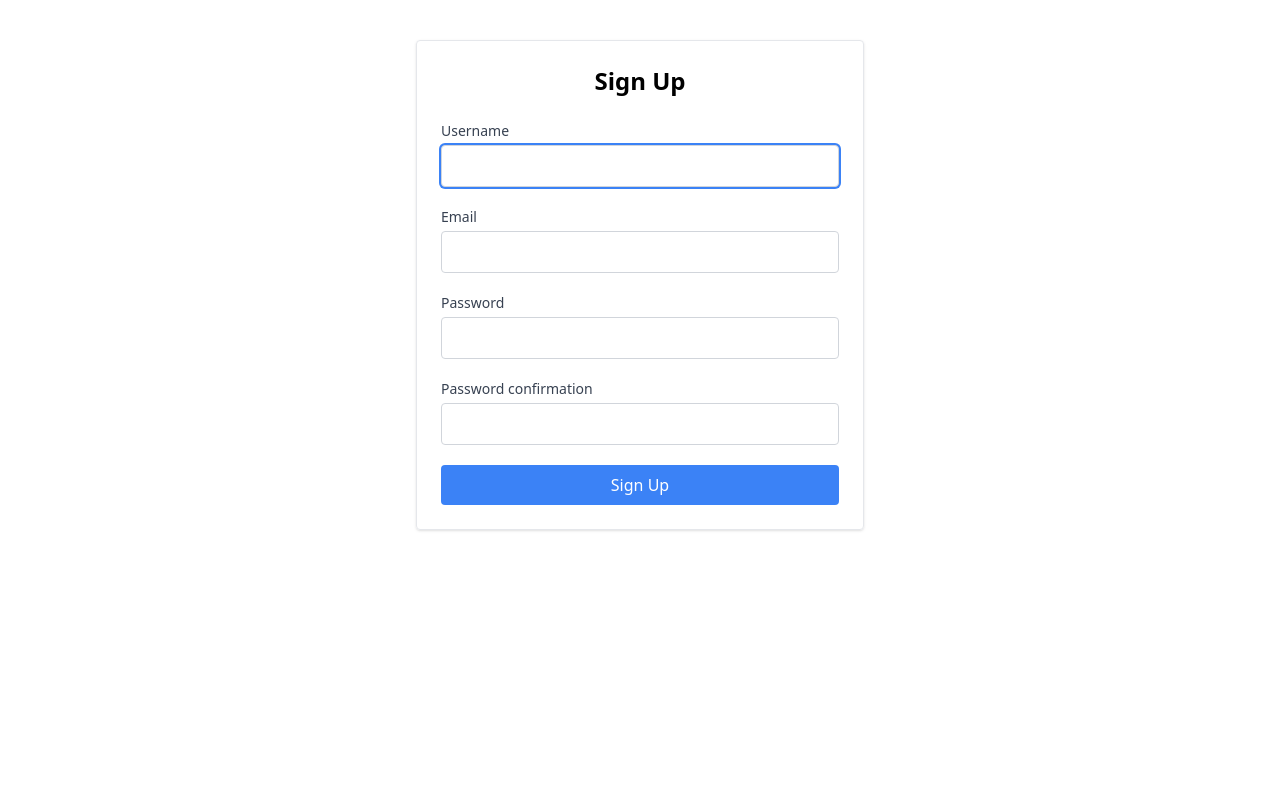
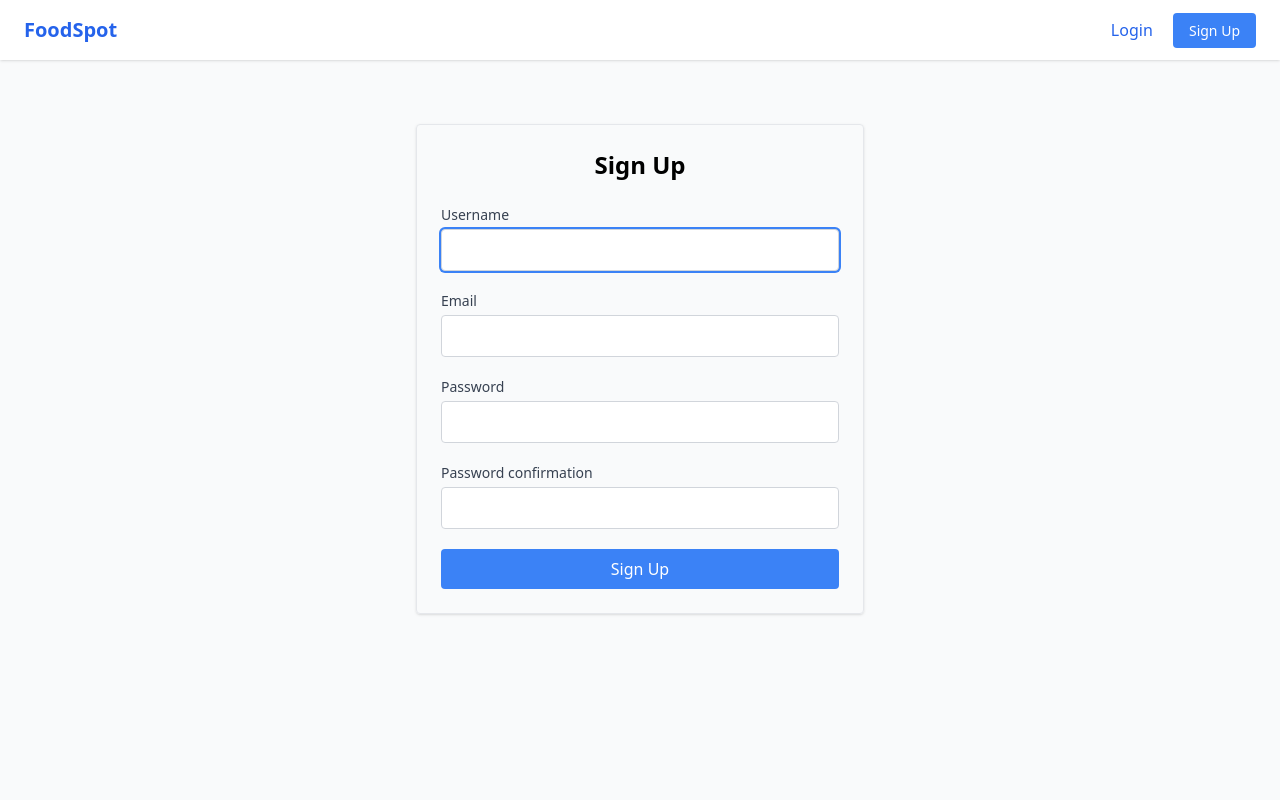
Before and after one commit to swetha580/foodspot-django, a Django app: page /signup/ in a window 1280 px wide. Run offline with Django 5.2, Linux system fonts and the light colour scheme; some libraries are stand-ins or nearby versions.

Commit message:
Add login and logout using Django auth views, with Tailwind-styled header nav

```diff
--- a/app/forms/__init__.py
+++ b/app/forms/__init__.py
@@ -1 +1,2 @@
 from .signup import SignUpForm
+from .login import StyledAuthenticationForm
--- a/app/urls.py
+++ b/app/urls.py
@@ -1,7 +1,14 @@
 from django.urls import path
+from django.contrib.auth import views as auth_views
 from app.views import home, signup
+from app.forms import StyledAuthenticationForm
 
 urlpatterns = [
     path('home/', home, name='home'),
     path('signup/', signup, name='signup'),
+    path('login/', auth_views.LoginView.as_view(
+        template_name='app/login.html',
+        authentication_form=StyledAuthenticationForm
+    ), name='login'),
+    path('logout/', auth_views.LogoutView.as_view(next_page='home'), name='logout'),
 ]
--- a/resto_discover/settings.py
+++ b/resto_discover/settings.py
@@ -124,3 +124,5 @@ DEFAULT_AUTO_FIELD = 'django.db.models.BigAutoField'
 
 MEDIA_URL = 'media/'
 MEDIA_ROOT = BASE_DIR / 'media'
+
+LOGIN_REDIRECT_URL = 'home'
--- a/templates/base.html
+++ b/templates/base.html
@@ -5,8 +5,25 @@
     <title>FoodSpot</title>
     <script defer src="https://unpkg.com/alpinejs@3.x.x/dist/cdn.min.js"></script>
 </head>
-<body>
-    {% block content %}
-    {% endblock %}
+<body class="bg-gray-50 min-h-screen">
+    <header class="bg-white shadow px-6 py-4 flex justify-between items-center">
+        <a href="{% url 'home' %}" class="text-xl font-bold text-blue-600">FoodSpot</a>
+        <div>
+            {% if user.is_authenticated %}
+                <span class="text-gray-700 mr-4">Hi, {{ user.username }}</span>
+                <form method="post" action="{% url 'logout' %}" class="inline">
+                    {% csrf_token %}
+                    <button type="submit" class="bg-red-500 hover:bg-red-600 text-white px-4 py-2 rounded text-sm">Logout</button>
+                </form>
+            {% else %}
+                <a href="{% url 'login' %}" class="text-blue-600 hover:underline mr-4">Login</a>
+                <a href="{% url 'signup' %}" class="bg-blue-500 hover:bg-blue-600 text-white px-4 py-2 rounded text-sm">Sign Up</a>
+            {% endif %}
+        </div>
+    </header>
+    <main class="p-6">
+        {% block content %}
+        {% endblock %}
+    </main>
 </body>
 </html>
```
Also changed, not shown: app/forms/login.py (added, +10 -0 lines), app/templates/app/login.html (added, +23 -0 lines).
